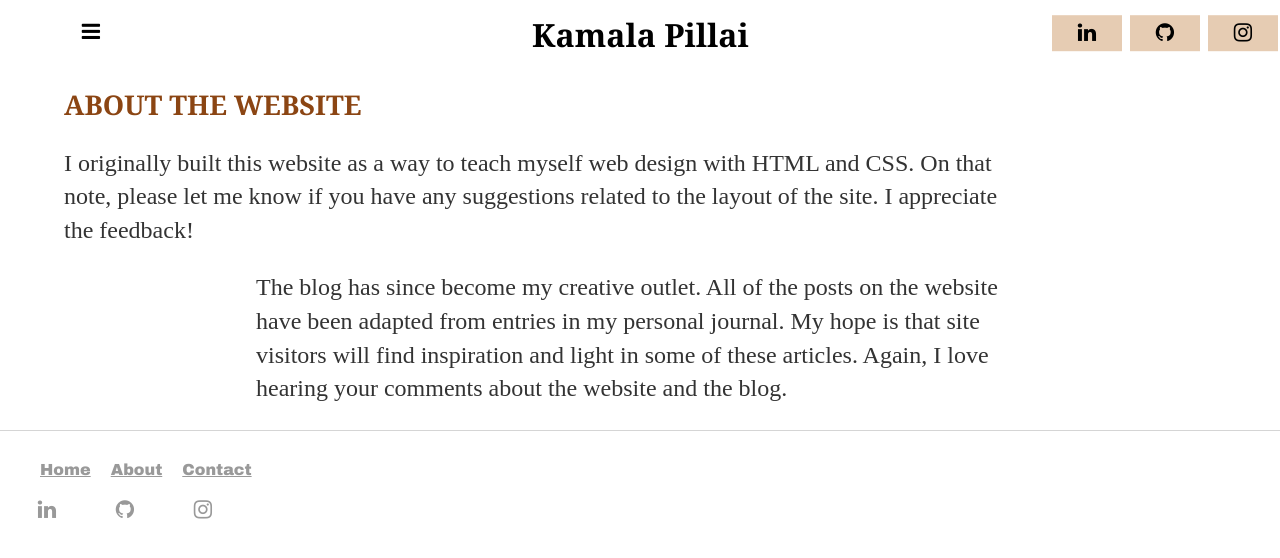
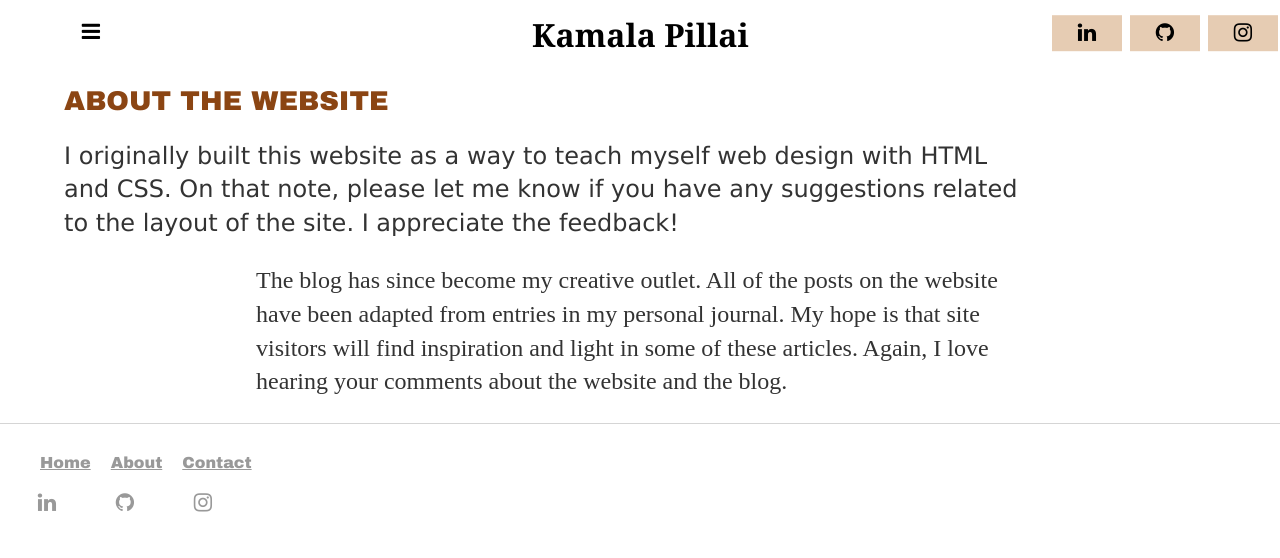
Before and after one commit to kpill/kpill.github.io, a Jekyll site: the page built from about/index.html, in a window 1280 px wide. Shown: the top 558 px of the page. Built offline with Jekyll 4.4.1, drawn with Linux system fonts in a browser that asks for light colours.

Commit message:
Update main.css

```diff
--- a/css/main.css
+++ b/css/main.css
@@ -279,8 +279,10 @@ h1.about {
 	margin-left: 5vw;
 	font-size: 1.7em;
 	color: saddleBrown;
+	font-family: "Arial Black", Gadget, sans-serif;
 }
 
 p.about {
 	margin-left: 5vw;
+	font-family: Verdana, Geneva, sans-serif;
 }
```
